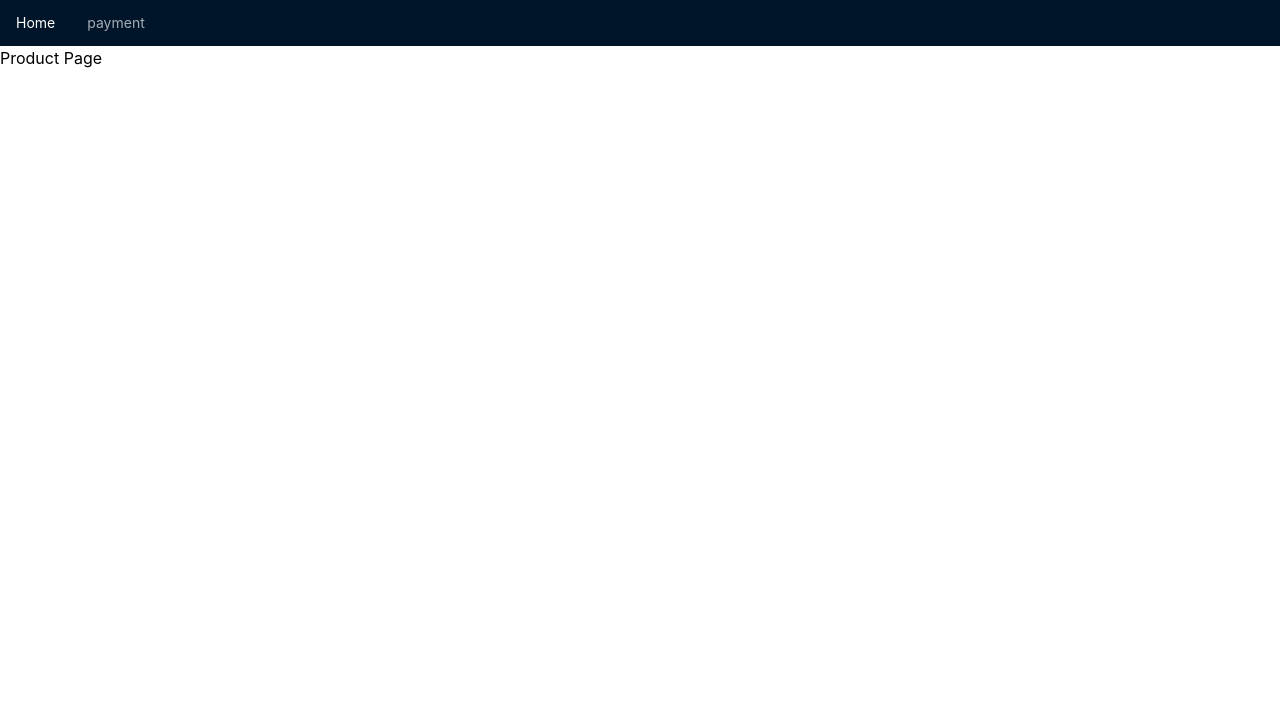
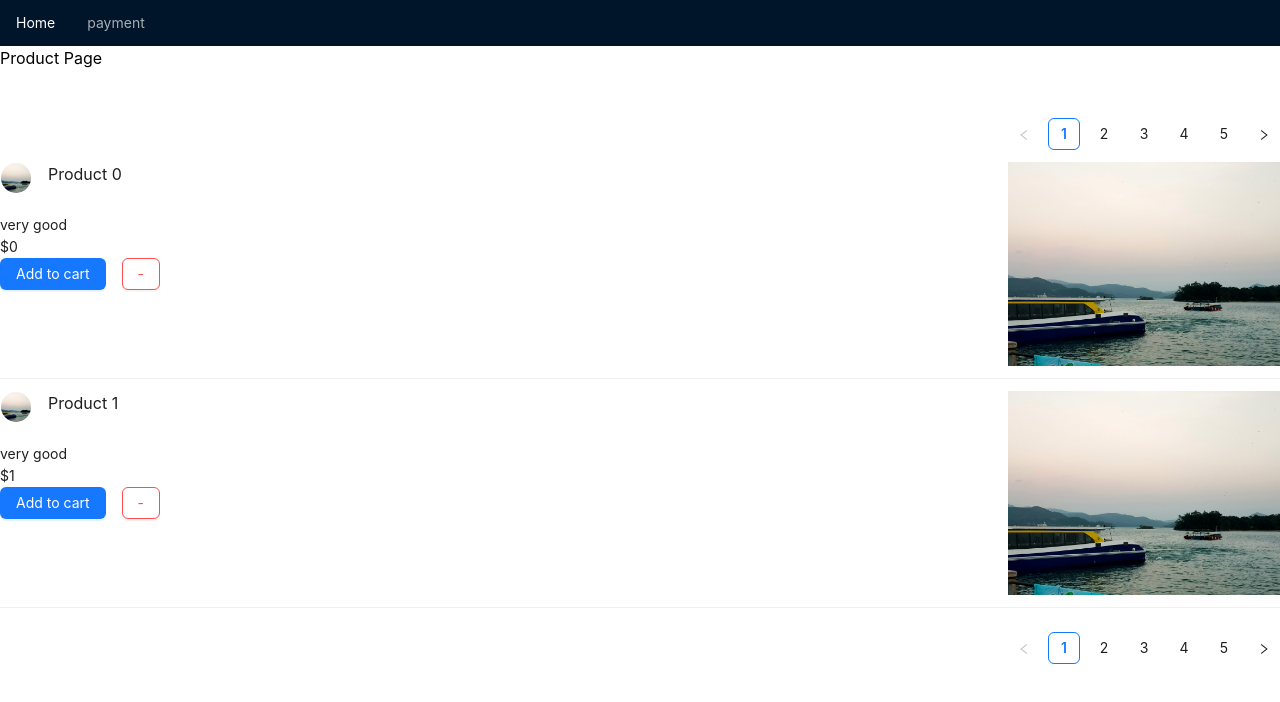
Before and after one commit to happyhealthy/ecommerce, a React (Create React App) app: page / in a window 1280 px wide. Shown: the top 702 px of the page. Built offline with nearby package versions, Linux system fonts and the light colour scheme.

Commit message:
add list and notification in product page

```diff
--- a/src/page/ProductPage.js
+++ b/src/page/ProductPage.js
@@ -1,7 +1,63 @@
+import { Button, Table, Tag } from "antd";
+import { Avatar, List, Radio, Space, message } from "antd";
+import { useEffect } from "react";
+import { addItem } from "../components/shoppingCart/shoppingCartSlice";
+import { useDispatch, useSelector } from "react-redux";
 export const ProductPage = () => {
+  const shoppingCart = useSelector((state) => state.shoppingCart.items);
+  const dispatch = useDispatch();
+  const [messageApi, contextHolder] = message.useMessage();
+
+  let dataSource = Array.from({ length: 10 }).map((_, index) => {
+    return {
+      id: index,
+      name: `Product ${index}`,
+      price: index,
+      description: "very good",
+      image: "/001.jpg",
+    };
+  });
+
+  let clickAdd = (item) => {
+    dispatch(addItem(item));
+    messageApi.success("Added to cart!");
+  };
+
   return (
     <div>
-      <h1>Product Page</h1>
+      {contextHolder}
+      <h1>Product Page</h1> <br></br>
+      {/* <Table dataSource={dataSource} columns={columns} />; */}
+      <List
+        itemLayout="vertical"
+        pagination={{
+          position: "both",
+          align: "end",
+          pageSize: 2,
+        }}
+        dataSource={dataSource}
+        renderItem={(item, index) => (
+          <List.Item
+            key={index}
+            extra={<img width={272} alt="logo" src={item.image} />}
+          >
+            <List.Item.Meta
+              avatar={<Avatar src={item.image} />}
+              title={item.name}
+            />
+            <div>
+              {item.description}
+              <br />${item.price}
+            </div>
+            <div className="flex flex-row gap-4">
+              <Button onClick={() => clickAdd(item)} type="primary">
+                Add to cart
+              </Button>
+              <Button danger> - </Button>
+            </div>
+          </List.Item>
+        )}
+      />
     </div>
   );
 };
```
Also changed, not shown: public/001.jpg (added).
